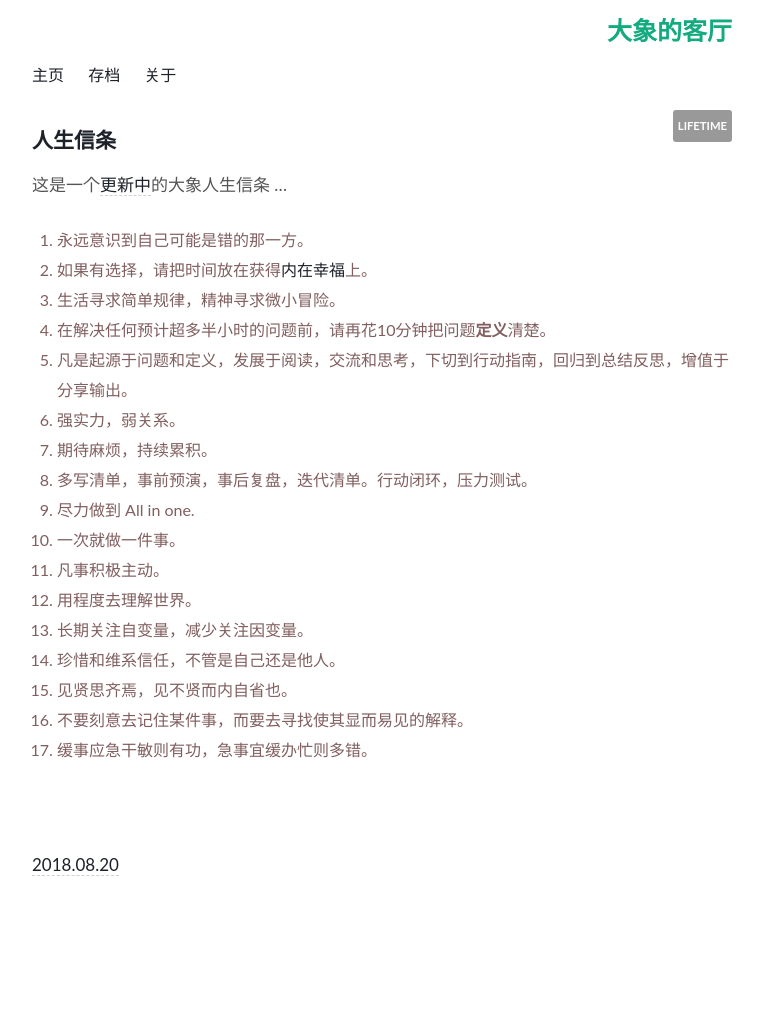
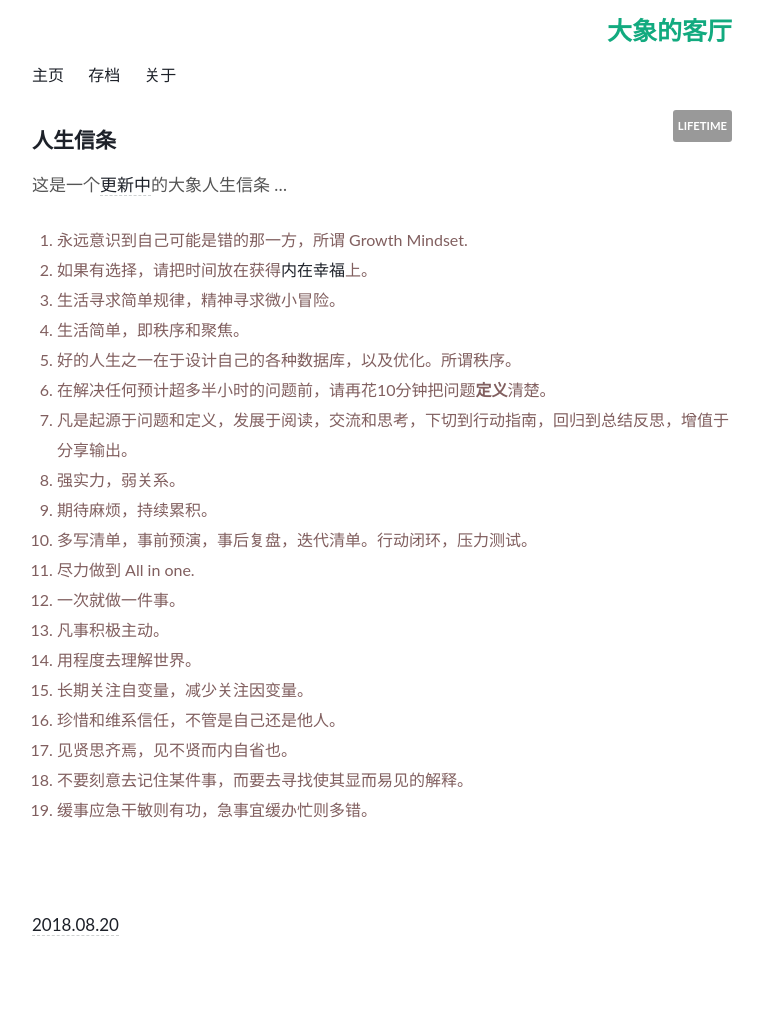
Before and after one commit to WillWang-X/willwang-x.github.io, a Jekyll site: the page built from _posts/blogs/2018-10-20-tenet.md, in a window 1280 px wide. Shown: the whole page, without its empty margins (258-1021 px from the left). Built offline with Jekyll 4.4.1, drawn with Linux system fonts in a browser that asks for light colours; before the commit the page ends 965 px from its top, so only the background shows below that.

Commit message:
Add order to tenet

```diff
--- a/_posts/blogs/2018-10-20-tenet.md
+++ b/_posts/blogs/2018-10-20-tenet.md
@@ -10,9 +10,11 @@ published: true
 
 这是一个[更新中](https://github.githistory.xyz/willwang-x/willwang-x.github.io/blob/master/_posts/blogs/2018-10-20-tenet.md)的大象人生信条 ...
 
-1. 永远意识到自己可能是错的那一方。 [](unless you know a better one)
+1. 永远意识到自己可能是错的那一方，所谓 Growth Mindset. [](unless you know a better one)
 2. 如果有选择，请把时间放在获得[内在幸福](https://twitter.com/naval/status/1053206878157627392?lang=en)上。
 3. 生活寻求简单规律，精神寻求微小冒险。[](即强**磁场**，微**冒险**。e.g. 我随手拿起的物品，都是经常用到的；我随时想到的念头，都是长久思考的事情。)
+4. 生活简单，即秩序和聚焦。
+5. 好的人生之一在于设计自己的各种数据库，以及优化。所谓秩序。
 4. 在解决任何预计超多半小时的问题前，请再花10分钟把问题**定义**清楚。
 1. 凡是起源于问题和定义，发展于阅读，交流和思考，下切到行动指南，回归到总结反思，增值于分享输出。
 1. 强实力，弱关系。[](做事如山，做人如水。)
```
